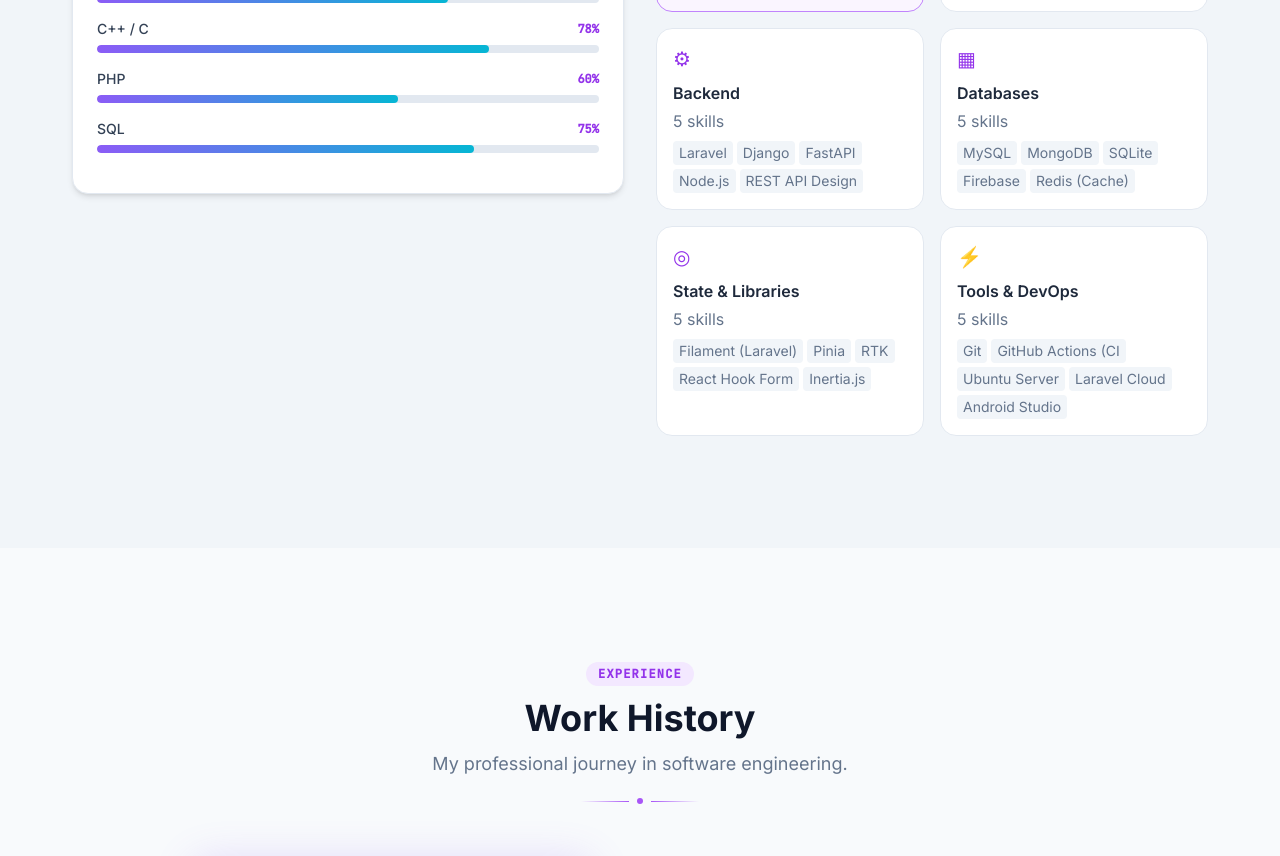
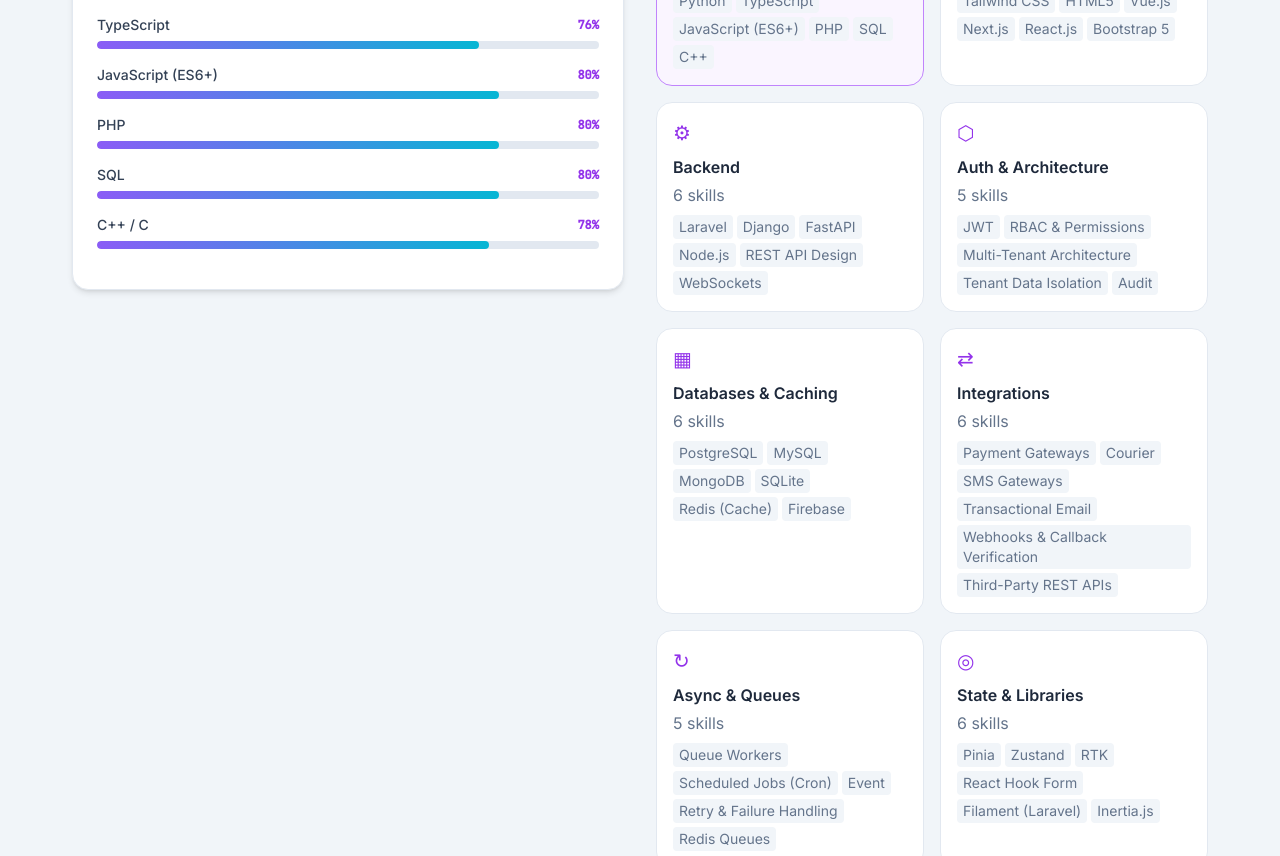
Before and after one commit to m-n-sakib-dev/m-n-sakib-dev.github.io, a React (Vite) app: page / in a window 1280 px wide. Shown: the part 2580-3436 px from the top of the page. Built offline with nearby package versions, Linux system fonts and the light colour scheme.

Commit message:
feat: update and restructure technical skills and categories in profile data

```diff
--- a/src/data/index.js
+++ b/src/data/index.js
@@ -17,10 +17,11 @@ export const skillGroups = [
     icon: '{ }',
     skills: [
       { name: 'Python', level: 85 },
-      { name: 'JavaScript (ES6)', level: 70 },
+      { name: 'TypeScript', level: 76 },
+      { name: 'JavaScript (ES6+)', level: 80 },
+      { name: 'PHP', level: 80 },
+      { name: 'SQL', level: 80 },
       { name: 'C++ / C', level: 78 },
-      { name: 'PHP', level: 60 },
-      { name: 'SQL', level: 75 },
     ],
   },
   {
@@ -29,9 +30,10 @@ export const skillGroups = [
     skills: [
       { name: 'Tailwind CSS', level: 92 },
       { name: 'HTML5 / CSS3', level: 95 },
-      { name: 'React.js', level: 68 },
       { name: 'Vue.js / Nuxt.js', level: 86 },
-      { name: 'Next.js', level: 70 },
+      { name: 'Next.js', level: 74 },
+      { name: 'React.js', level: 70 },
+      { name: 'Bootstrap 5', level: 76 },
     ],
   },
   {
@@ -39,43 +41,82 @@ export const skillGroups = [
     icon: '⚙',
     skills: [
       { name: 'Laravel', level: 88 },
-      { name: 'Django', level: 82 },
+      { name: 'Django / DRF', level: 82 },
       { name: 'FastAPI', level: 80 },
       { name: 'Node.js / Express', level: 76 },
       { name: 'REST API Design', level: 90 },
+      { name: 'WebSockets / Realtime', level: 74 },
     ],
   },
   {
-    category: 'Databases',
+    category: 'Auth & Architecture',
+    icon: '⬡',
+    skills: [
+      { name: 'JWT / OAuth 2.0', level: 85 },
+      { name: 'RBAC & Permissions', level: 85 },
+      { name: 'Multi-Tenant Architecture', level: 80 },
+      { name: 'Tenant Data Isolation', level: 78 },
+      { name: 'Audit / Activity Logging', level: 80 },
+    ],
+  },
+  {
+    category: 'Databases & Caching',
     icon: '▦',
     skills: [
+      { name: 'PostgreSQL', level: 82 },
       { name: 'MySQL', level: 85 },
       { name: 'MongoDB', level: 75 },
       { name: 'SQLite', level: 80 },
-      { name: 'Firebase', level: 68 },
-      { name: 'Redis (Cache)', level: 75 },
+      { name: 'Redis (Cache)', level: 78 },
+      { name: 'Firebase', level: 65 },
+    ],
+  },
+  {
+    category: 'Integrations',
+    icon: '⇄',
+    skills: [
+      { name: 'Payment Gateways', level: 84 },
+      { name: 'Courier / Logistics APIs', level: 82 },
+      { name: 'SMS Gateways', level: 82 },
+      { name: 'Transactional Email / SMTP', level: 80 },
+      { name: 'Webhooks & Callback Verification', level: 80 },
+      { name: 'Third-Party REST APIs', level: 84 },
+    ],
+  },
+  {
+    category: 'Async & Queues',
+    icon: '↻',
+    skills: [
+      { name: 'Queue Workers / Jobs', level: 84 },
+      { name: 'Scheduled Jobs (Cron)', level: 82 },
+      { name: 'Event / Observer Pattern', level: 78 },
+      { name: 'Retry & Failure Handling', level: 78 },
+      { name: 'Redis Queues', level: 76 },
     ],
   },
   {
     category: 'State & Libraries',
     icon: '◎',
     skills: [
-      { name: 'Filament (Laravel)', level: 80 },
       { name: 'Pinia', level: 90 },
+      { name: 'Zustand', level: 78 },
       { name: 'RTK / RTK Query', level: 78 },
       { name: 'React Hook Form', level: 80 },
+      { name: 'Filament (Laravel)', level: 80 },
       { name: 'Inertia.js', level: 75 },
     ],
   },
   {
-    category: 'Tools & DevOps',
+    category: 'Cloud & DevOps',
     icon: '⚡',
     skills: [
       { name: 'Git / GitHub', level: 90 },
       { name: 'GitHub Actions (CI/CD)', level: 88 },
-      { name: 'Ubuntu Server', level: 72 },
+      { name: 'Docker', level: 75 },
+      { name: 'Kubernetes (Autoscaling)', level: 68 },
+      { name: 'DigitalOcean', level: 76 },
+      { name: 'Linux / Ubuntu Server', level: 74 },
       { name: 'Laravel Cloud', level: 70 },
-      { name: 'Android Studio', level: 58 },
     ],
   },
 ];
```
